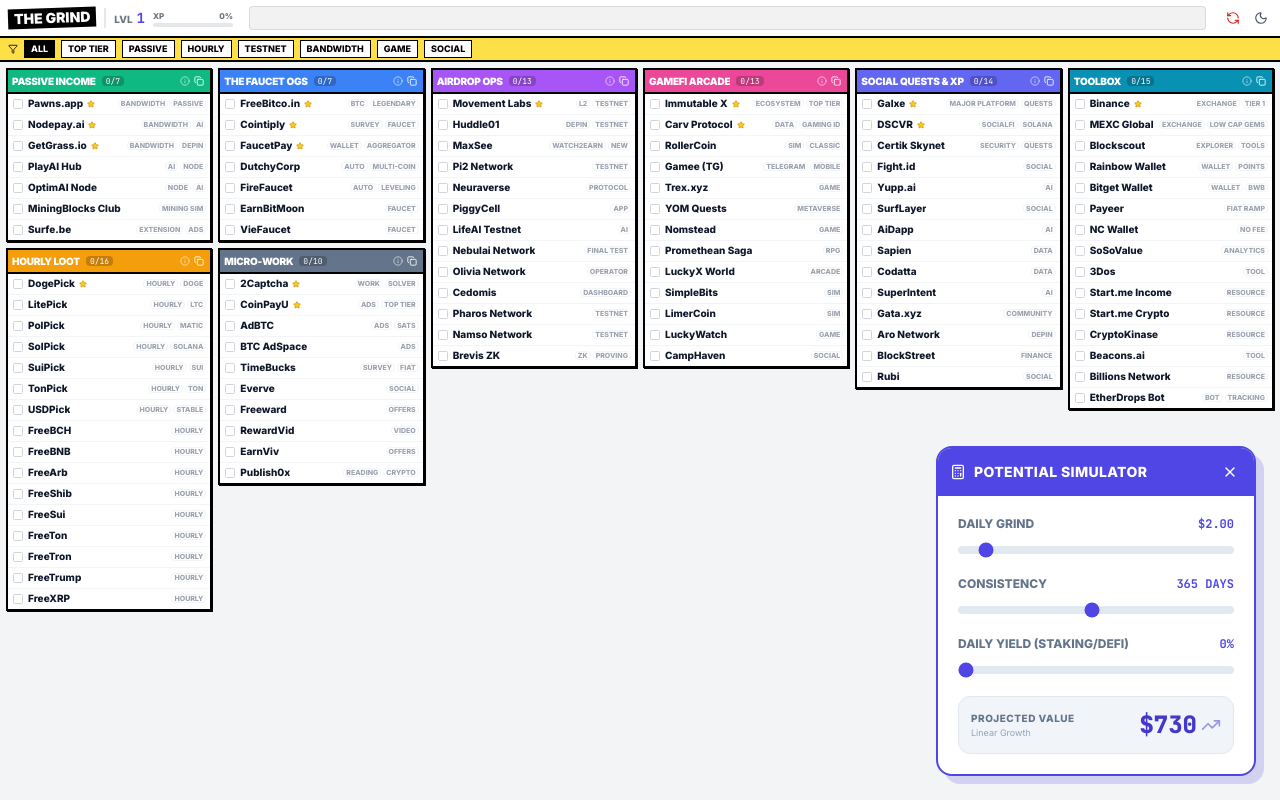
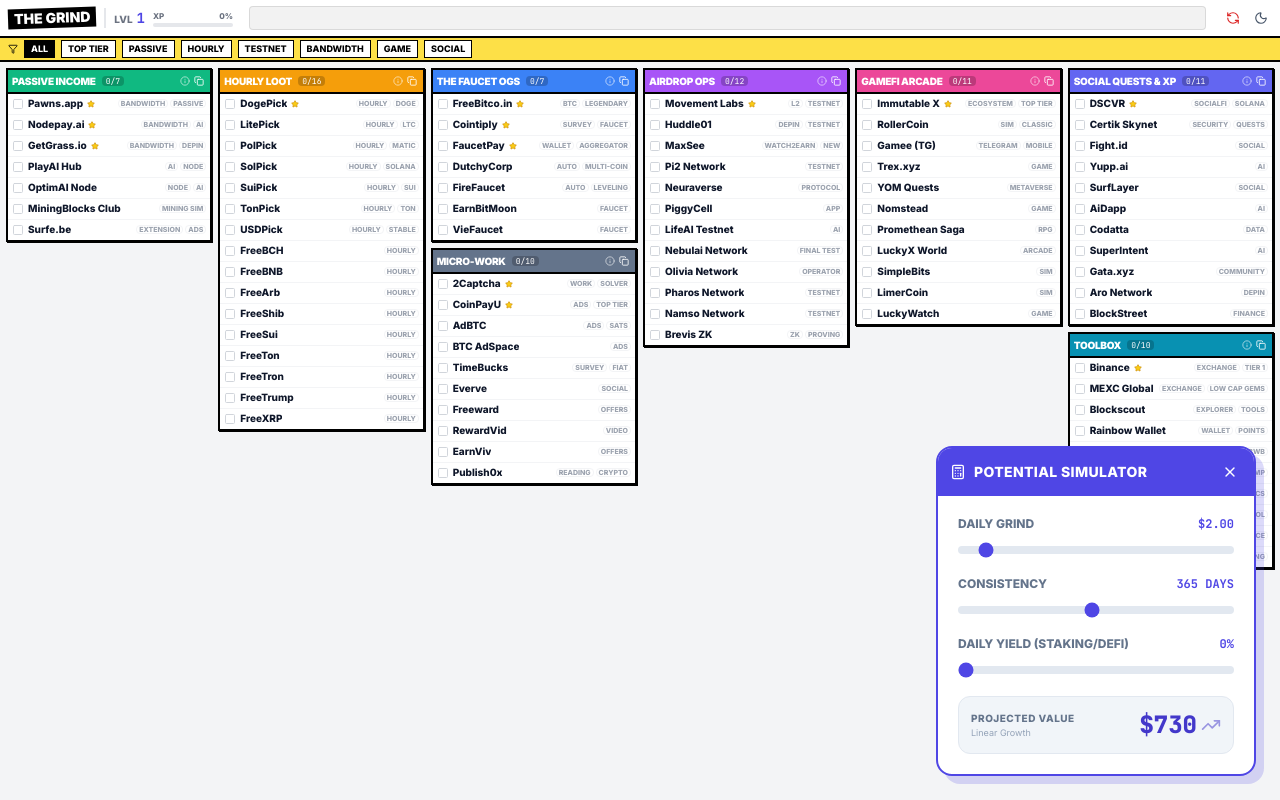
Before and after one commit to source347/compact-linkbox-generated-by-ai-studio, a React (Vite) app: page / in a window 1280 px wide. Built offline with nearby package versions, Linux system fonts and the light colour scheme.

Commit message:
Update constants.ts

```diff
--- a/constants.ts
+++ b/constants.ts
@@ -59,14 +59,12 @@ export const ALL_LINKS: LinkItem[] = [
   { id: '5', url: 'https://testnet.lifeai.io/ref?code=WFNY7Z3', title: 'LifeAI Testnet', category: LinkCategory.AIRDROP_OPS, tags: ['AI'] },
   { id: '6', url: 'https://nebulai.network/final-test?invite_by=D1F1kn', title: 'Nebulai Network', category: LinkCategory.AIRDROP_OPS, tags: ['Final Test'] },
   { id: '10', url: 'https://operator.olivianetwork.com?ref=#OPJ3FIK2', title: 'Olivia Network', category: LinkCategory.AIRDROP_OPS, tags: ['Operator'] },
-  { id: '12', url: 'https://cedomis.xyz/dashboard', title: 'Cedomis', category: LinkCategory.AIRDROP_OPS, tags: ['Dashboard'] },
   { id: '13', url: 'https://testnet.pharosnetwork.xyz/experience?inviteCode=RfgFyrjEUeC728lB', title: 'Pharos Network', category: LinkCategory.AIRDROP_OPS, tags: ['Testnet'] },
   { id: '14', url: 'https://app.namso.network/dashboard/?ref=A339FDFAE39E', title: 'Namso Network', category: LinkCategory.AIRDROP_OPS, tags: ['Testnet'] },
   { id: '16', url: 'https://proving-grounds.brevis.network/VQcpfa', title: 'Brevis ZK', category: LinkCategory.AIRDROP_OPS, tags: ['ZK', 'Proving'] },
 
   // --- WEB3 GAMING ---
   { id: '22', url: 'https://play.immutable.com/referral/share/8gkaZR?utm_source=referral', title: 'Immutable X', category: LinkCategory.WEB3_GAMING, tags: ['Ecosystem', 'Top Tier'], recommended: true },
-  { id: '19', url: 'https://play.carv.io/carvpass', title: 'Carv Protocol', category: LinkCategory.WEB3_GAMING, tags: ['Data', 'Gaming ID'], recommended: true },
   { id: '27', url: 'https://rollercoin.com/?r=kcq1472k', title: 'RollerCoin', category: LinkCategory.WEB3_GAMING, tags: ['Sim', 'Classic'] },
   { id: '26', url: 'https://t.me/gamee/start?startapp=eyJyZWYiOjMzMzYwMDY0MH0', title: 'Gamee (TG)', category: LinkCategory.WEB3_GAMING, tags: ['Telegram', 'Mobile'] },
   { id: '18', url: 'https://s.trex.xyz/lltWFq', title: 'Trex.xyz', category: LinkCategory.WEB3_GAMING, tags: ['Game'] },
@@ -77,23 +75,19 @@ export const ALL_LINKS: LinkItem[] = [
   { id: '28', url: 'https://simplebits.io/ref/0rd4li1cSLTL', title: 'SimpleBits', category: LinkCategory.WEB3_GAMING, tags: ['Sim'] },
   { id: '29', url: 'https://limercoin.com/?ref=4i6ljids', title: 'LimerCoin', category: LinkCategory.WEB3_GAMING, tags: ['Sim'] },
   { id: '30', url: 'https://luckywatch.pro/u/0oqit', title: 'LuckyWatch', category: LinkCategory.WEB3_GAMING, tags: ['Game'] },
-  { id: '31', url: 'https://camphaven.xyz/profile', title: 'CampHaven', category: LinkCategory.WEB3_GAMING, tags: ['Social'] },
 
   // --- QUEST BOARD ---
-  { id: '54', url: 'https://app.galxe.com/hub/gigapot', title: 'Galxe', category: LinkCategory.QUEST_BOARD, tags: ['Major Platform', 'Quests'], recommended: true },
   { id: '57', url: 'https://dscvr.one/invite/dashboard?ur=e99a9b5f-4449-4382-943b-71579aadfa85', title: 'DSCVR', category: LinkCategory.QUEST_BOARD, tags: ['SocialFi', 'Solana'], recommended: true },
   { id: '63', url: 'https://skynet.certik.com/quest/signup?referralId=4324d09a-bf19-437c-8635-645a52dbf136', title: 'Certik Skynet', category: LinkCategory.QUEST_BOARD, tags: ['Security', 'Quests'] },
   { id: '51', url: 'https://app.fight.id/signup?code=FEFDB806', title: 'Fight.id', category: LinkCategory.QUEST_BOARD, tags: ['Social'] },
   { id: '52', url: 'https://yupp.ai/join/ruby-square-engine', title: 'Yupp.ai', category: LinkCategory.QUEST_BOARD, tags: ['AI'] },
   { id: '53', url: 'https://surflayer.xyz?ref=8d285aa34e', title: 'SurfLayer', category: LinkCategory.QUEST_BOARD, tags: ['Social'] },
   { id: '55', url: 'https://my.aidapp.com/?refCode=XE9RnUdhxDi1XNw', title: 'AiDapp', category: LinkCategory.QUEST_BOARD, tags: ['AI'] },
-  { id: '56', url: 'https://app.sapien.io/t/airdrop', title: 'Sapien', category: LinkCategory.QUEST_BOARD, tags: ['Data'] },
   { id: '58', url: 'https://app.codatta.io/referral/a4591r', title: 'Codatta', category: LinkCategory.QUEST_BOARD, tags: ['Data'] },
   { id: '59', url: 'https://mission.superintent.ai/?referralCode=eIJAOWtvmB', title: 'SuperIntent', category: LinkCategory.QUEST_BOARD, tags: ['AI'] },
   { id: '60', url: 'https://app.gata.xyz?invite_code=8epdx7rg', title: 'Gata.xyz', category: LinkCategory.QUEST_BOARD, tags: ['Community'] },
   { id: '61', url: 'https://dashboard.aro.network/signup?referral=GJIXM0', title: 'Aro Network', category: LinkCategory.QUEST_BOARD, tags: ['DePIN'] },
   { id: '62', url: 'https://blockstreet.money/dashboard?invite_code=mvEz8G', title: 'BlockStreet', category: LinkCategory.QUEST_BOARD, tags: ['Finance'] },
-  { id: '64', url: 'https://rubi.social/join/DASHBOARD', title: 'Rubi', category: LinkCategory.QUEST_BOARD, tags: ['Social'] },
 
   // --- INFRASTRUCTURE ---
   { id: '91', url: 'https://accounts.binance.com/register?ref=49685937', title: 'Binance', category: LinkCategory.INFRASTRUCTURE, tags: ['Exchange', 'Tier 1'], recommended: true },
@@ -102,13 +96,8 @@ export const ALL_LINKS: LinkItem[] = [
   { id: '96', url: 'https://www.rainbow.me/points?ref=66K7GM', title: 'Rainbow Wallet', category: LinkCategory.INFRASTRUCTURE, tags: ['Wallet', 'Points'] },
   { id: '97', url: 'https://newshare.bwb.global/en/referralLanding?inviteCode=ZnYvar&type=card', title: 'Bitget Wallet', category: LinkCategory.INFRASTRUCTURE, tags: ['Wallet', 'BWB'] },
   { id: '93', url: 'https://payeer.com/?session=11397475', title: 'Payeer', category: LinkCategory.INFRASTRUCTURE, tags: ['Fiat Ramp'] },
-  { id: '94', url: 'https://ncwallet.net/invite/WDRRP0BM', title: 'NC Wallet', category: LinkCategory.INFRASTRUCTURE, tags: ['No Fee'] },
   { id: '95', url: 'https://sosovalue.com/join/0DCN0PVQ', title: 'SoSoValue', category: LinkCategory.INFRASTRUCTURE, tags: ['Analytics'] },
   { id: '99', url: 'https://dashboard.3dos.io/register?ref_code=6d8572', title: '3Dos', category: LinkCategory.INFRASTRUCTURE, tags: ['Tool'] },
-  { id: '100', url: 'https://start.me/p/aL44E0/online-income', title: 'Start.me Income', category: LinkCategory.INFRASTRUCTURE, tags: ['Resource'] },
-  { id: '101', url: 'https://start.me/p/lLBAx7/free-crypto', title: 'Start.me Crypto', category: LinkCategory.INFRASTRUCTURE, tags: ['Resource'] },
-  { id: '102', url: 'https://cryptokinase.dropmark.com/1141913', title: 'CryptoKinase', category: LinkCategory.INFRASTRUCTURE, tags: ['Resource'] },
-  { id: '103', url: 'https://beacons.ai/dashboard', title: 'Beacons.ai', category: LinkCategory.INFRASTRUCTURE, tags: ['Tool'] },
   { id: '106', url: 'https://signup.billions.network/?rc=IMENAAXD', title: 'Billions Network', category: LinkCategory.INFRASTRUCTURE, tags: ['Resource'] },
   { id: '107', url: 'https://t.me/EtherDROPS_bot?start=promo_OYJAP5', title: 'EtherDrops Bot', category: LinkCategory.INFRASTRUCTURE, tags: ['Bot', 'Tracking'] },
 ];
```
